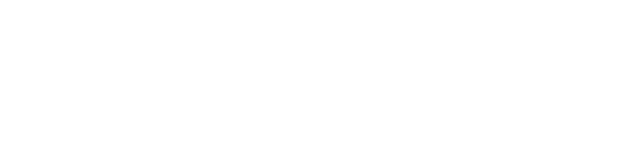
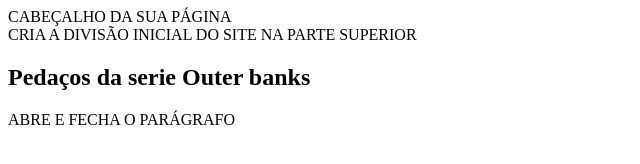
Before and after one commit to boeno29/santos29, a plain HTML site: page index.html in a window 1280 px wide. Shown: the whole page, without its empty margins (0-640 px from the left). Drawn offline with Linux system fonts and the light colour scheme.

Commit message:
Update index.html

```diff
--- a/index.html
+++ b/index.html
@@ -6,6 +6,17 @@
     <title>boeno29</title>
 </head>
 <body>
+    <header> CABEÇALHO DA SUA PÁGINA </header> <!-- cabeçalho-->
+
+
+    <section>
+        <div>  CRIA A DIVISÃO INICIAL DO SITE NA PARTE SUPERIOR
+            <h1> Pedaços da serie Outer banks </h1>
+            <p> ABRE E FECHA O PARÁGRAFO </p>
+        </div>
+
+
+        <div>
 
 </body>
 </html>
```
